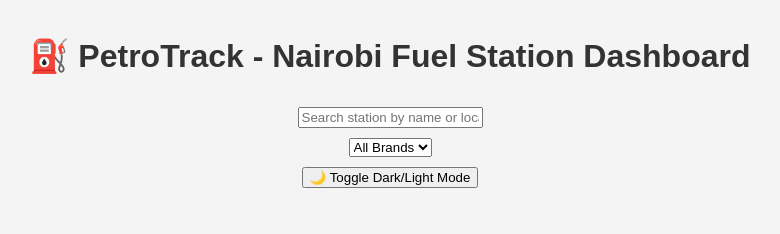
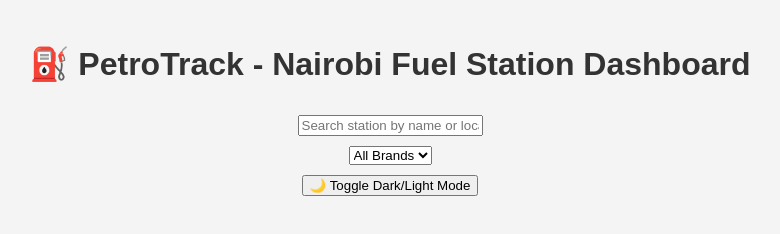
Before and after one commit to jimmymugithi/Nairobi-Fuel-Dashboard, a plain HTML site: page index.html in a window 1280 px wide. Shown: the whole page, without its empty margins (250-1030 px from the left). Drawn offline with Linux system fonts and the light colour scheme; no server answers.

Commit message:
Update styles.css
body margin updated

```diff
--- a/styles.css
+++ b/styles.css
@@ -1,6 +1,6 @@
 body {
   font-family: Arial, sans-serif;
-  margin: 0;
+  margin: 0.5;
   padding: 1rem;
   background: #f4f4f4;
   color: #333;
```
